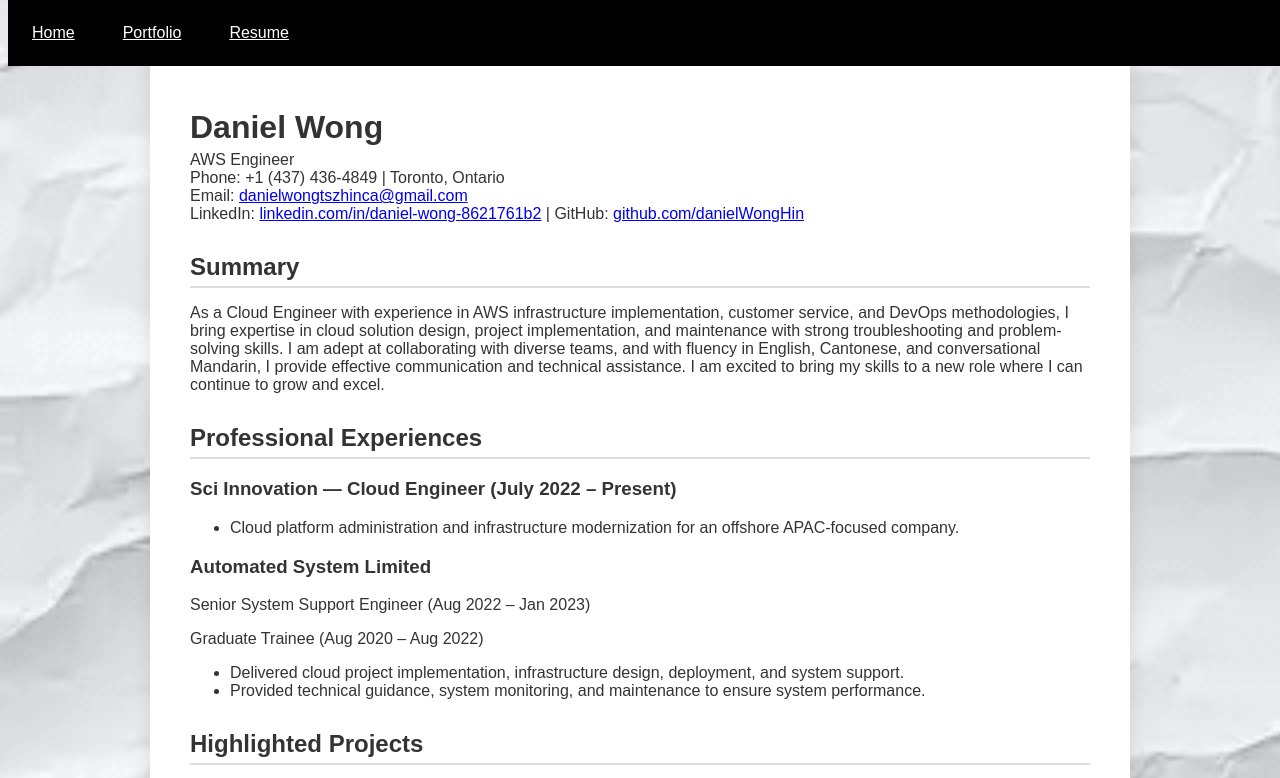
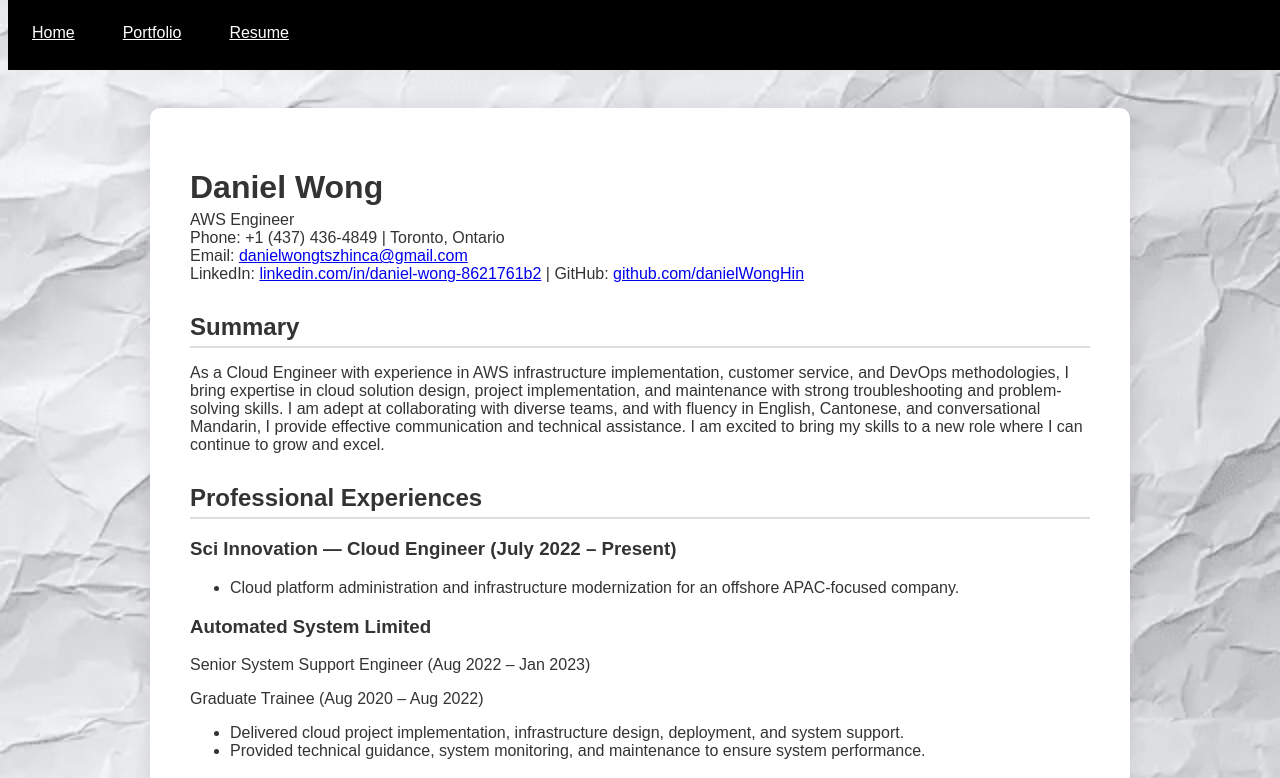
Before and after one commit to danielWongHin/cloud-resume-challenge, a plain HTML site: page frontend/public/index.html in a window 1280 px wide. Shown: the top 778 px of the page. Drawn offline with Linux system fonts and the light colour scheme.

Commit message:
fixed the spacing problem between nav and resume

```diff
--- a/frontend/public/assets/stylesheets/resume.css
+++ b/frontend/public/assets/stylesheets/resume.css
@@ -1,7 +1,7 @@
 body {
   font-family: Arial, sans-serif;
   background: url("../images/image.png");
-  background-size: 200%;
+  background-size: 100%;
   color: #333;
 
 
@@ -12,6 +12,7 @@ nav {
   text-align: left;
   position: fixed;
   width: 100%;
+  height: 70px;
   top: 0;
 
   display: flex;
@@ -26,7 +27,9 @@ nav a {
 /* Center all content */
   display: flex;
   justify-content: center;
-  padding: 40px 0;
+  padding: 40px ;
+
+  padding-top: 100px;
 }
 .container {
   width: 100%;
```
